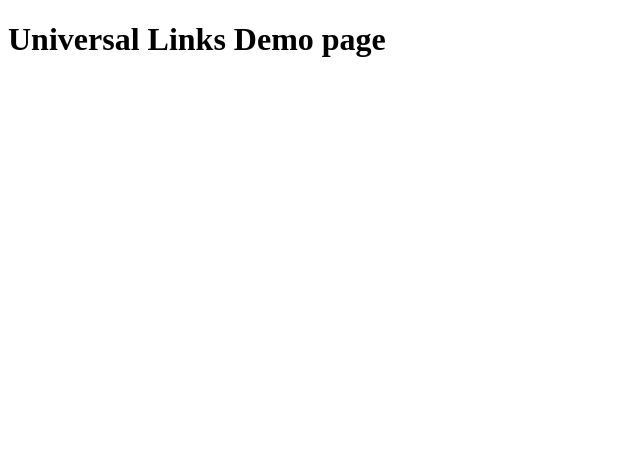
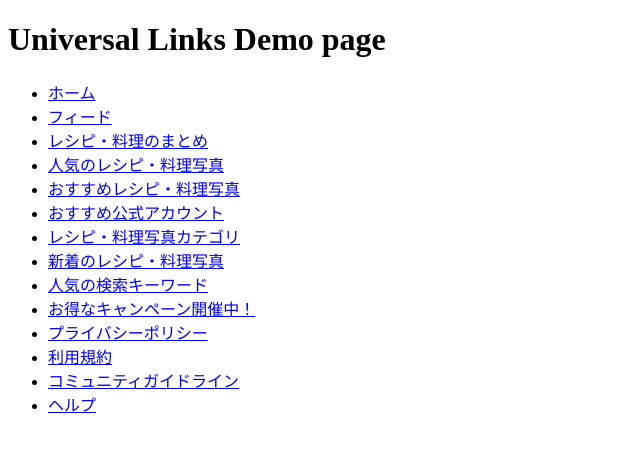
Before and after one commit to hamada-syougo/hamada-syougo.github.io, a website: page universal-links/web/index.html in a window 1280 px wide. Shown: the whole page, without its empty margins (0-640 px from the left). Drawn offline with Linux system fonts and the light colour scheme.

Commit message:
change index.html

```diff
--- a/universal-links/web/index.html
+++ b/universal-links/web/index.html
@@ -8,5 +8,23 @@
 </head>
 <body>
 <h1>Universal Links Demo page</h1>
+
+<ul>
+    <li><a href="https://snapdish.co">ホーム</a></li>
+    <li><a href="https://snapdish.co/feed">フィード</a></li>
+    <li><a href="https://snapdish.co/books/">レシピ・料理のまとめ</a></li>
+    <li><a href="https://snapdish.co/popular/homemade">人気のレシピ・料理写真</a></li>
+    <li><a href="https://snapdish.co/EditorsPickJP">おすすめレシピ・料理写真</a></li>
+    <li><a href="https://snapdish.co/officials">おすすめ公式アカウント</a></li>
+    <li><a href="https://snapdish.co/category">レシピ・料理写真カテゴリ</a></li>
+    <li><a href="https://snapdish.co/recently">新着のレシピ・料理写真</a></li>
+    <li><a href="https://snapdish.co/ranking/word">人気の検索キーワード</a></li>
+    <li><a href="https://snapdish.co/officials/past/case/">お得なキャンペーン開催中！</a></li>
+    <li><a href="https://snapdish.co/privacy.html">プライバシーポリシー</a></li>
+    <li><a href="https://snapdish.co/terms.html">利用規約</a></li>
+    <li><a href="https://snapdish.co/guideline.html">コミュニティガイドライン</a></li>
+    <li><a href="https://snapdish.zendesk.com/hc/ja">ヘルプ</a></li>
+</ul>
+
 </body>
 </html>
```
